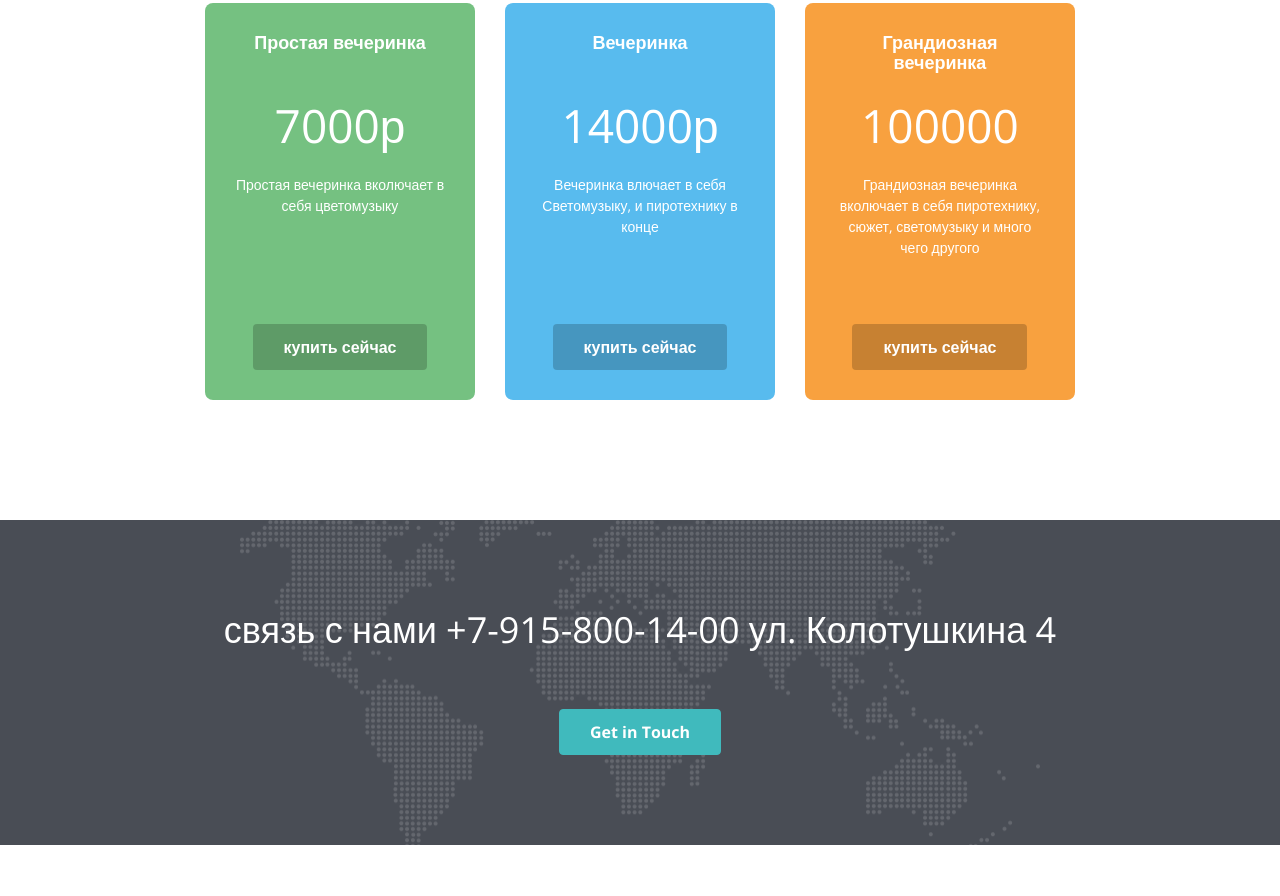
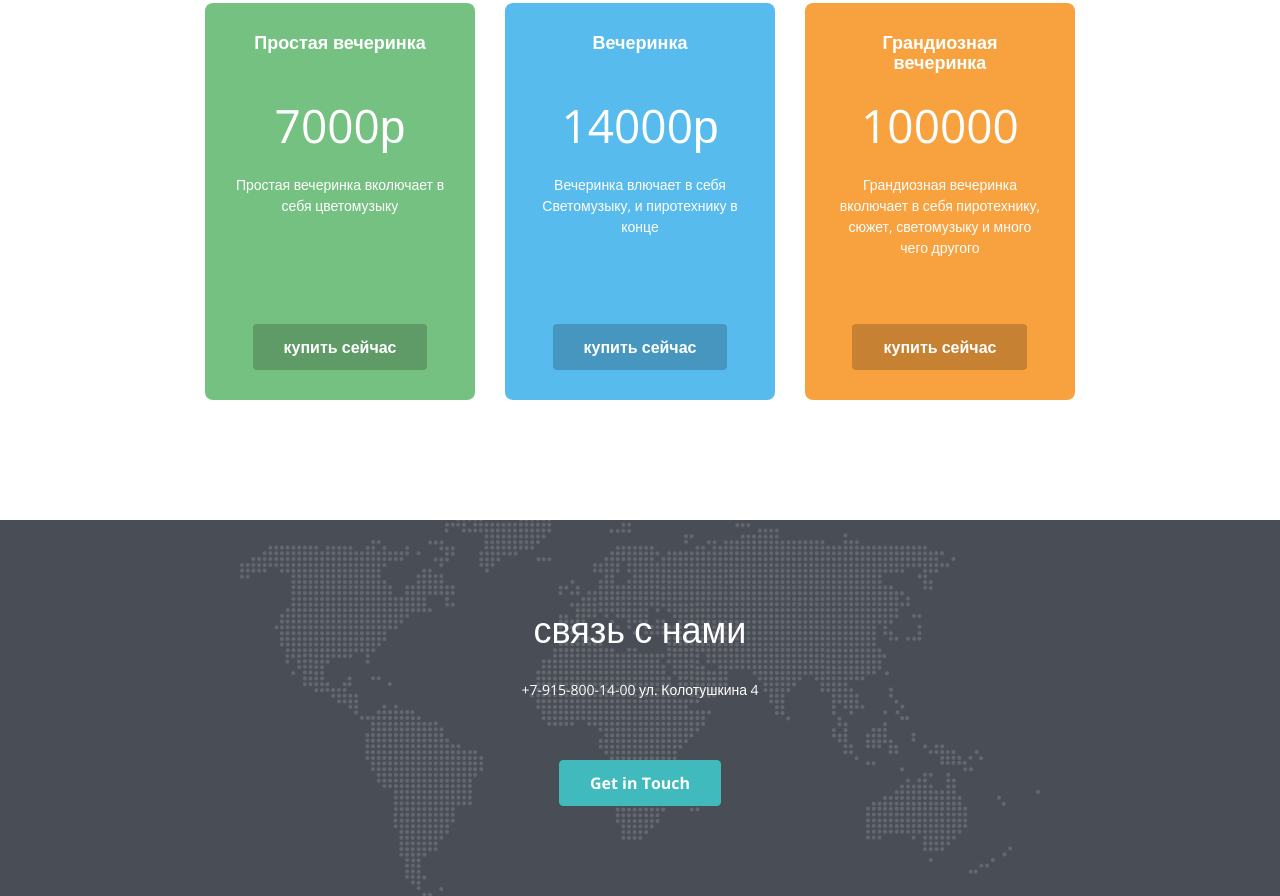
Before and after one commit to Z01m/Z01m.github.io, a plain HTML site: page index.html in a window 1280 px wide. Shown: the part 2907-3803 px from the top of the page. Before the commit the page ends 3752 px from the top, so only its background shows below. Drawn offline with nearby package versions, Linux system fonts and the light colour scheme.

Commit message:
Update index.html

```diff
--- a/index.html
+++ b/index.html
@@ -299,7 +299,8 @@
     </div><!--//pricing-section-->
     <div id="contact" class="contact-section">
         <div class="container text-center">
-            <h2 class="section-title">связь с нами +7-915-800-14-00 ул. Колотушкина 4</h2>
+            <h2 class="section-title">связь с нами </h2>
+            <p>+7-915-800-14-00 ул. Колотушкина 4</p>
             <div class="contact-content">
 
             </div>
```
